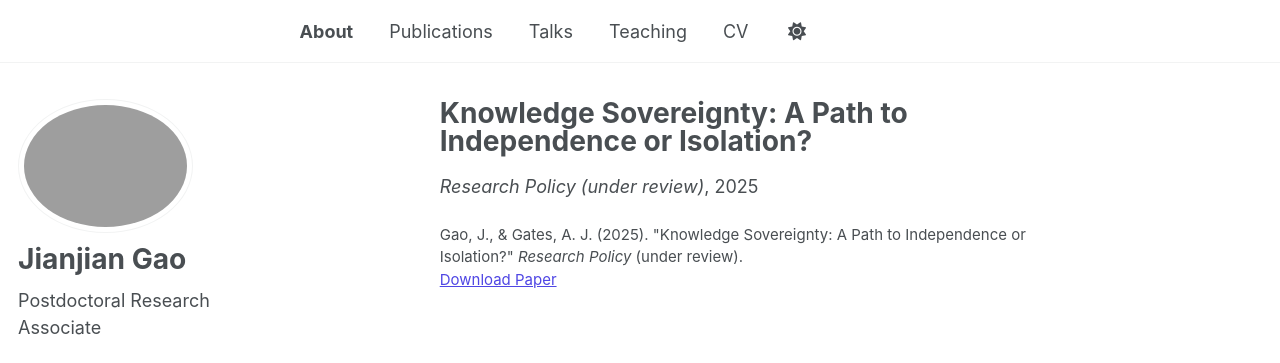
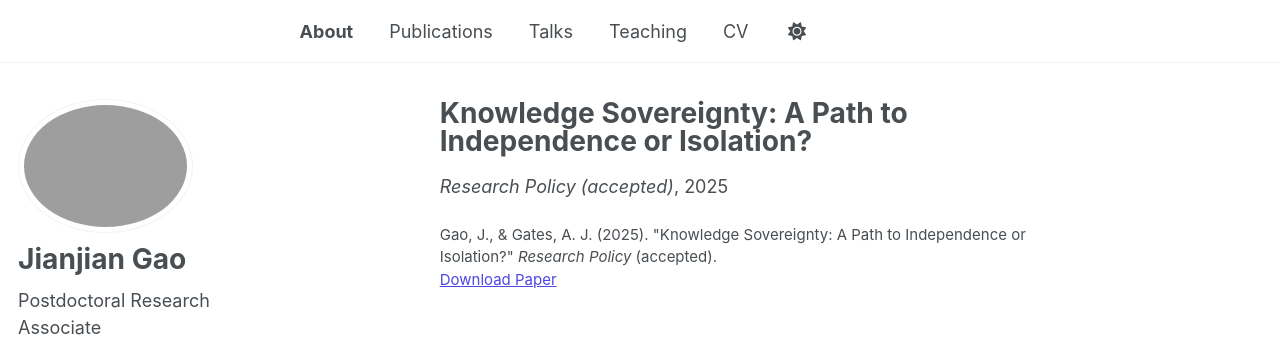
Before and after one commit to jiaoyang2018/jiaoyang2018.github.io, a Jekyll site: the page built from _publications/2025-knowledge-sovereignty.md, in a window 1280 px wide. Shown: the top 363 px of the page. Built offline with Jekyll 4.4.1, drawn with Linux system fonts in a browser that asks for light colours; some web fonts are replaced; a script bundle is joined from its source files by our own code; library files that are not in the unit come from our copies.

Commit message:
Move Knowledge Sovereignty to Journal Articles, update status to accepted
Co-Authored-By: Claude Sonnet 4.6 <noreply@anthropic.com>

```diff
--- a/_publications/2025-knowledge-sovereignty.md
+++ b/_publications/2025-knowledge-sovereignty.md
@@ -1,10 +1,10 @@
 ---
 title: "Knowledge Sovereignty: A Path to Independence or Isolation?"
 collection: publications
-category: under_review
+category: manuscripts
 permalink: /publication/2025-knowledge-sovereignty
 date: 2025-01-01
-venue: 'Research Policy (under review)'
+venue: 'Research Policy (accepted)'
 paperurl: 'http://ssrn.com/abstract=5551645'
-citation: 'Gao, J., &amp; Gates, A. J. (2025). &quot;Knowledge Sovereignty: A Path to Independence or Isolation?&quot; <i>Research Policy</i> (under review).'
+citation: 'Gao, J., &amp; Gates, A. J. (2025). &quot;Knowledge Sovereignty: A Path to Independence or Isolation?&quot; <i>Research Policy</i> (accepted).'
 ---
```
Also changed, not shown: 1 other file.
